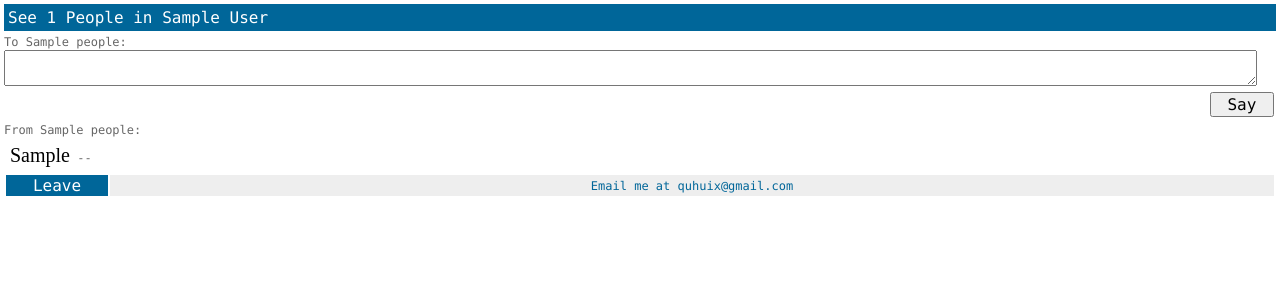
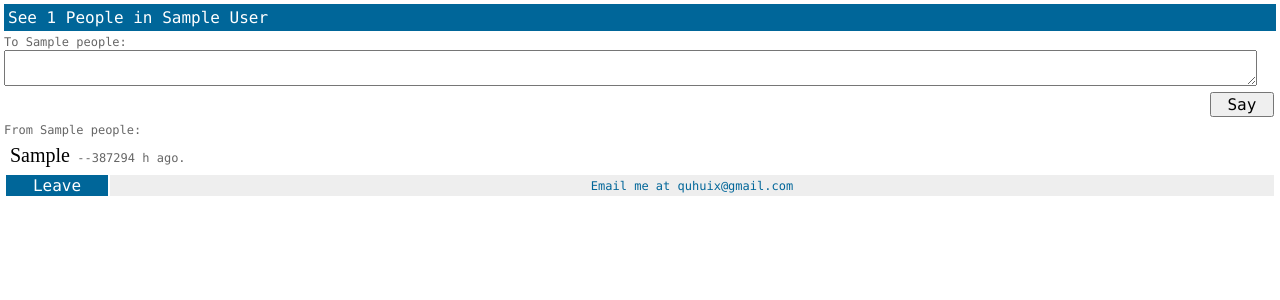
Before and after one commit to ammonia/FingerWhisper, a PHP site: page /talk.php in a window 1280 px wide. Shown: the top 300 px of the page. Run offline with PHP 8.4, Linux system fonts and the light colour scheme; the visitor is signed in with stand-in values (Sample User, id 1); tables that the repository leaves empty hold one stand-in row (values such as "Sample post").

Commit message:
Update talk.php

```diff
--- a/talk.php
+++ b/talk.php
@@ -102,6 +102,9 @@ else {
         else if($t < 3600) {
             echo intval($t/60).' min ago.</span></div>';
         }
+        else {
+            echo intval($t/3600).' h ago.</span></div>';
+        }
     }
 }
 
```
